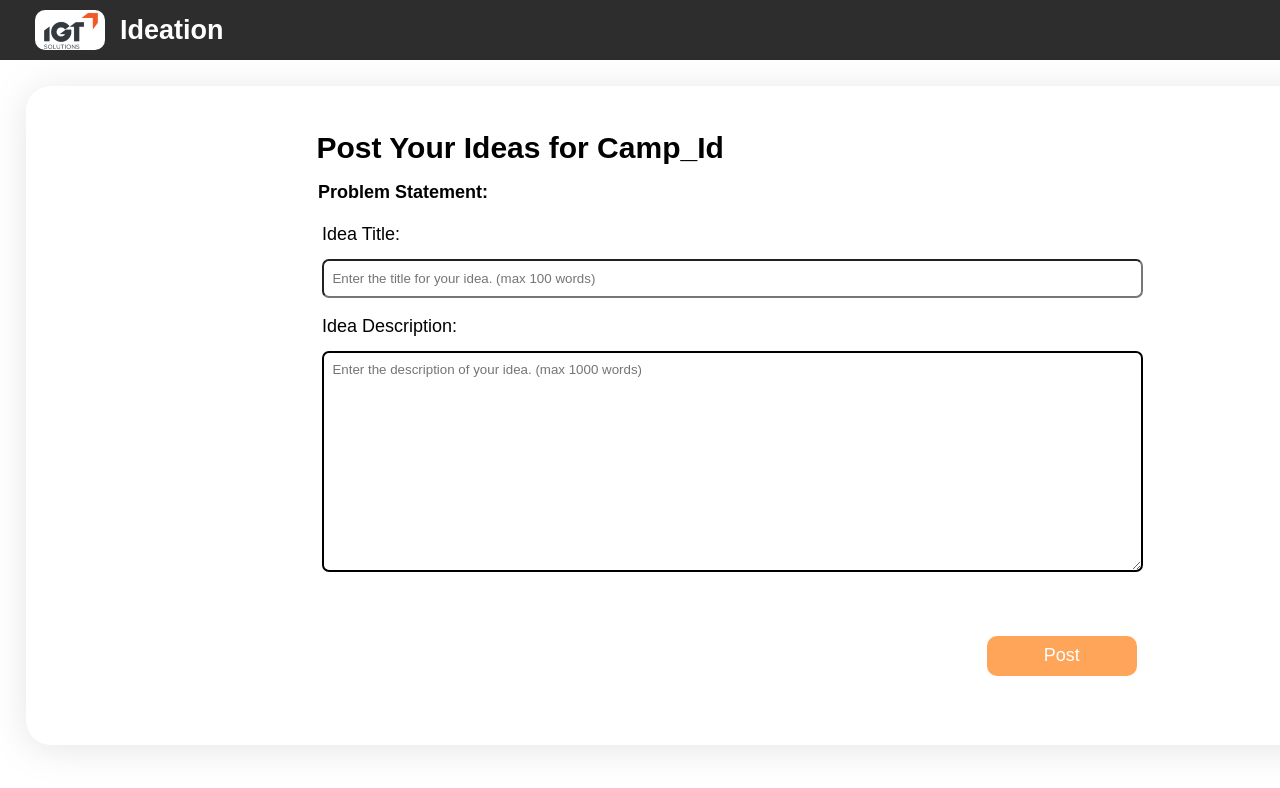
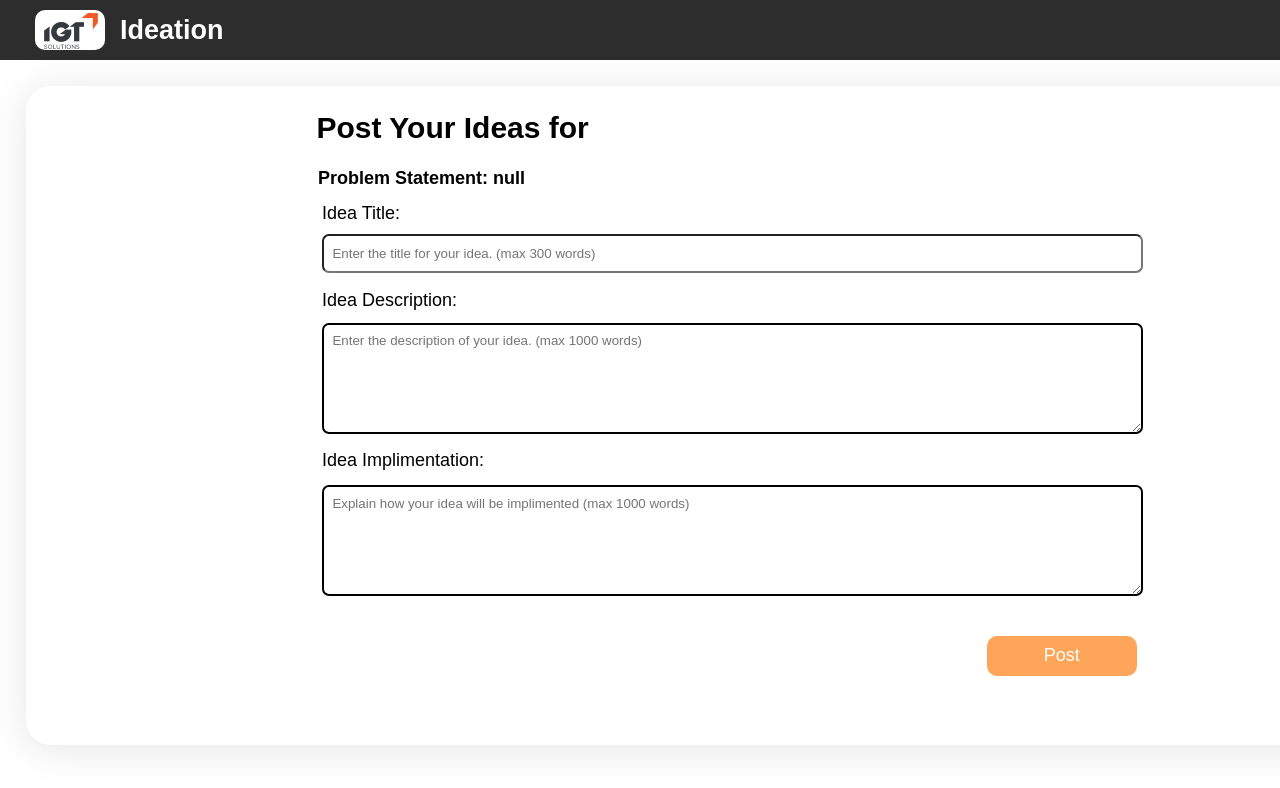
Before and after one commit to nishi2807/Ideation_Portal, a React (Create React App) app in the folder frontend/: page /post-idea in a window 1280 px wide. Shown: the top 788 px of the page. Built offline with nearby package versions, Linux system fonts and the light colour scheme.

Commit message:
post idea backend done

```diff
--- a/frontend/src/Pages/idea.css
+++ b/frontend/src/Pages/idea.css
@@ -16,6 +16,7 @@
     font-family: Arial, Helvetica, sans-serif;
     font-size: 30px;
     margin-left: 18.8%;
+    margin-top: 0%;
 }
 
 .prob-stat {
@@ -24,7 +25,7 @@
     font-family: Arial, Helvetica, sans-serif;
     font-size: 18px;
     margin-left: 18.9%;
-    margin-top: 5%;
+    margin-top: 4%;
 }
 
 #idea_title {
@@ -33,14 +34,14 @@
     font-family: Arial, Helvetica, sans-serif;
     font-size: 18px;
     left: 21%;
-    margin-top: 8%;
+    margin-top: 6.5%;
 }
 
 #idea_title_box {
     position: absolute;
     display: flex;
     left: 21%;
-    margin-top: 10.5%;
+    margin-top: 8.7%;
     height: 18px;
     font-family: Arial, Helvetica, sans-serif;
     border-radius: 7px;
@@ -54,14 +55,38 @@
     font-family: Arial, Helvetica, sans-serif;
     font-size: 18px;
     left: 21%;
-    margin-top: 14.5%;
+    margin-top: 12.7%;
 }
 
 #idea_des_box {
     position: absolute;
     display: flex;
     left: 21%;
-    margin-top: 17%;
+    margin-top: 15%;
+    height: 18px;
+    font-family: Arial, Helvetica, sans-serif;
+    border-radius: 7px;
+    padding: 0.6%;
+    border: 2px solid black;
+    width: 800px;
+    resize: vertical;
+    min-height: 90px;
+}
+
+#idea_how {
+    position:absolute;
+    display: flex;
+    font-family: Arial, Helvetica, sans-serif;
+    font-size: 18px;
+    left: 21%;
+    margin-top: 24%;
+}
+
+#idea_how_box {
+    position: absolute;
+    display: flex;
+    left: 21%;
+    margin-top: 26.5%;
     height: 18px;
     font-family: Arial, Helvetica, sans-serif;
     border-radius: 7px;
@@ -70,7 +95,7 @@
     /* padding-top: 0%; */
     width: 800px;
     resize: vertical;
-    min-height: 200px;
+    min-height: 90px;
     /* height: 250px; */
     /* text-align:start;
     align-items: flex-start; */
--- a/frontend/src/Pages/idea.js
+++ b/frontend/src/Pages/idea.js
@@ -2,15 +2,61 @@ import React from 'react';
 import Navbar from '../Components/Navbar';
 import './idea.css'
 import { Form } from 'react-bootstrap';
+import { useEffect, useState } from 'react';
+import axios from 'axios';
 
 function Idea() {
+    const [values, setValues] = useState({
+        idea_title: '',
+        idea_summary: '',
+        idea_description: ''
+    });
+
+    const [camp_title, setCamp_title] = useState('');
+    const [camp_id, setCamp_id] = useState('');
+    const [token, setToken] = useState('');
+
+    useEffect(() => {
+        const url = new URL(window.location.href);
+        // const token = url.searchParams.get('token');
+        setCamp_title(decodeURIComponent(url.searchParams.get('camp_title')))
+        setCamp_id(url.searchParams.get('camp_id'))
+        setToken(url.searchParams.get('token'));
+
+        // Do something with the token
+        console.log(token);
+    }, []);
+
+    const handleInput = (event) => {
+        setValues(prev => ({ ...prev, [event.target.name]: event.target.value }))
+    }
+
+    const handleSubmit = (event) => {
+        event.preventDefault();
+
+        axios.post(`http://localhost:8081/ideas/${camp_id}/${token}`, {
+            idea_title: values.idea_title,
+            idea_summary: values.idea_summary,
+            idea_description: values.idea_description
+        })
+            .then(res => {
+                alert('Your Idea has been posted successfully!')
+                console.log(res.data.message);
+            })
+            .catch(error => {
+                console.error('Error:', error.response.data);
+                // Handle the error
+            });
+
+    }
+
     return (
         <div className='home-page'>
             <Navbar></Navbar>
 
             <div className='main-form'>
-                <h1 className='form-heading'>Post Your Ideas for Camp_Id</h1>
-                <h2 className='prob-stat'>Problem Statement: </h2>
+                <h1 className='form-heading'>Post Your Ideas for {camp_id}</h1>
+                <h2 className='prob-stat'>Problem Statement: {camp_title} </h2>
 
                 <Form>
                     <Form.Group>
@@ -19,8 +65,8 @@ function Idea() {
                             id="idea_title_box"
                             type="text"
                             name="idea_title"
-                            placeholder="Enter the title for your idea. (max 100 words)"
-                            // onChange={handleInput}
+                            placeholder="Enter the title for your idea. (max 300 words)"
+                            onChange={handleInput}
                             required
                         />
                     </Form.Group>
@@ -30,15 +76,27 @@ function Idea() {
                             id="idea_des_box"
                             as="textarea"
                             rows={500}
+                            name="idea_summary"
+                            placeholder="Enter the description of your idea. (max 1000 words)"
+                            onChange={handleInput}
+                            required
+                        />
+                    </Form.Group>
+                    <Form.Group>
+                        <Form.Label id='idea_how'>Idea Implimentation:</Form.Label>
+                        <Form.Control
+                            id="idea_how_box"
+                            as="textarea"
+                            rows={500}
                             name="idea_description"
-                            placeholder="Enter the description of your idea. (max 1000 words)"
-                            // onChange={handleInput}
+                            placeholder="Explain how your idea will be implimented (max 1000 words)"
+                            onChange={handleInput}
                             required
                         />
                     </Form.Group>
                 </Form>
                 <div>
-                    <button className="idea-post-btn" name="post-idea" >Post</button>
+                    <button className="idea-post-btn" name="post-idea" onClick={handleSubmit}>Post</button>
                 </div>
             </div>
         </div>
```
Also changed, not shown: 1 other file (tests, documents, lock files or other folders).
